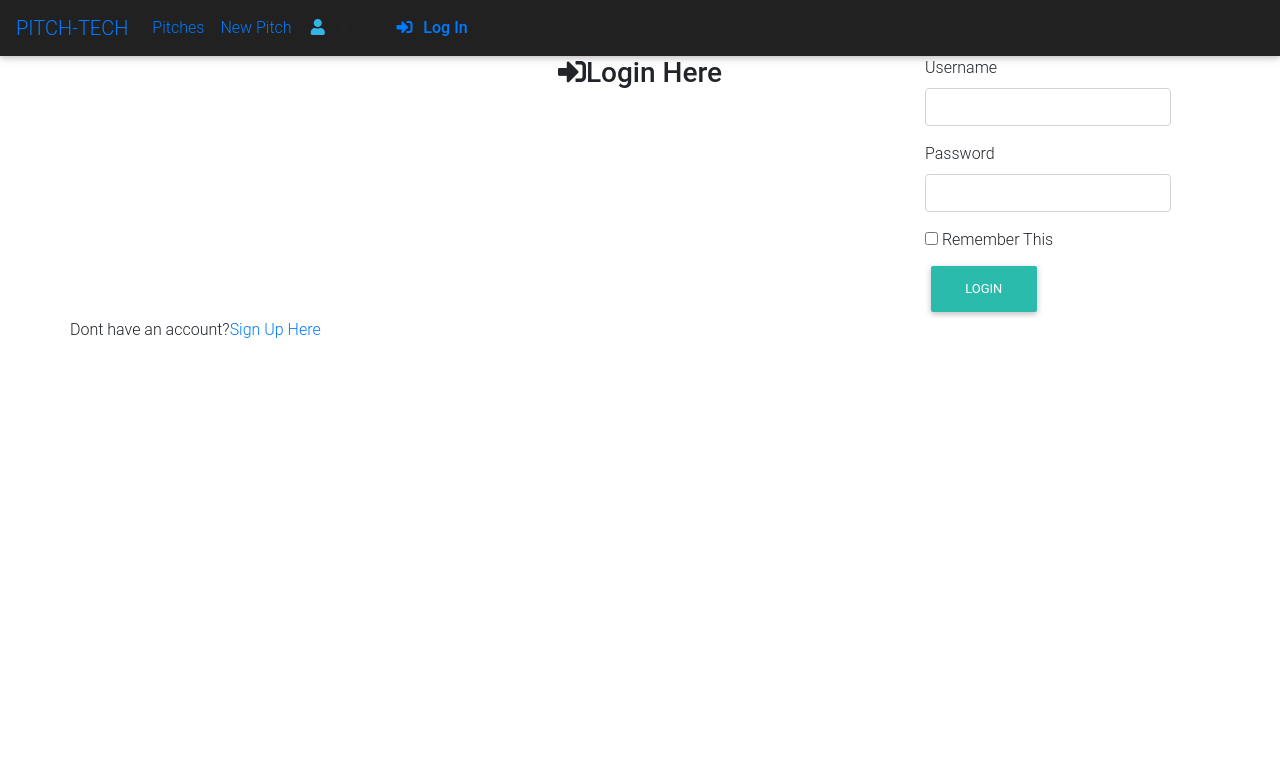
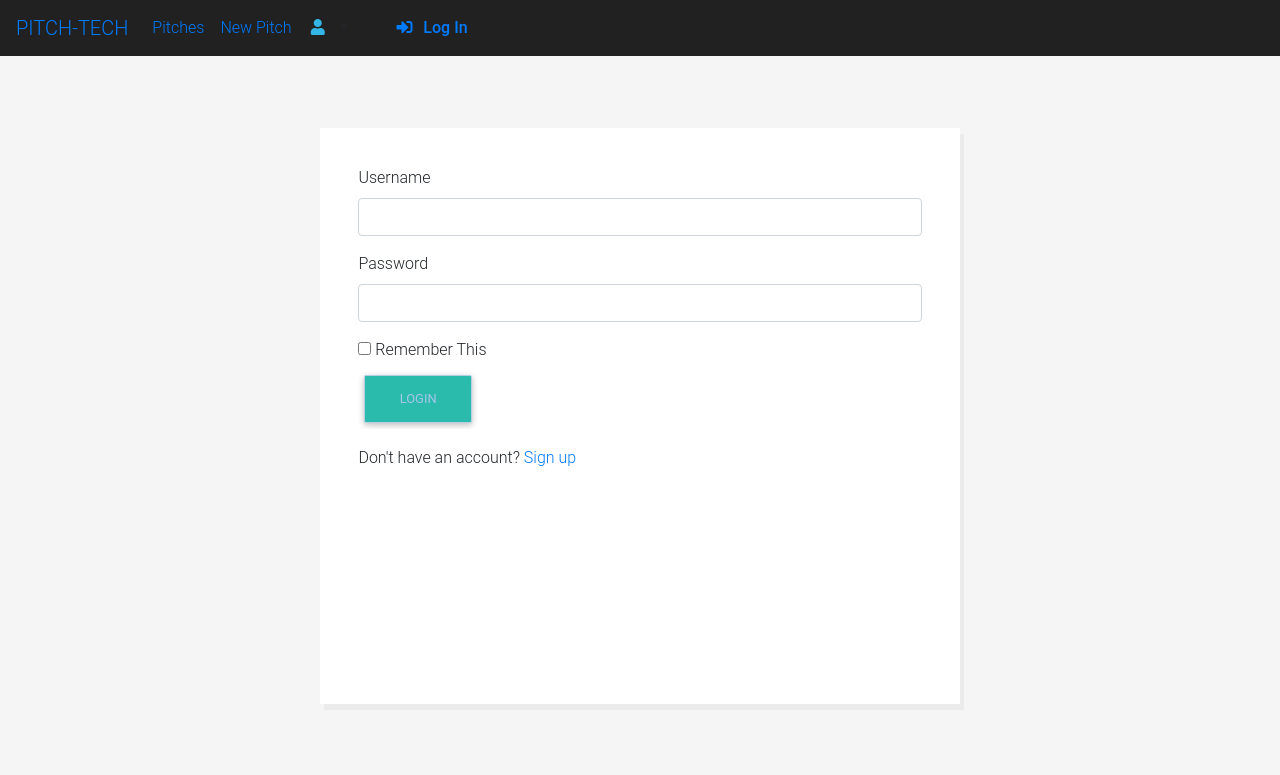
Before and after one commit to LekamCharity/Pitch-Tech, a Flask app: template app/templates/auth/login.html in a window 1280 px wide. Shown: the top 775 px of the page. Run offline with Flask 2, Linux system fonts and the light colour scheme; the template is opened without the code that fills it: values that come from a table or form of the project are taken from there, others are empty; some libraries are stand-ins or nearby versions; some web fonts are replaced.

Commit message:
changed the styling

```diff
--- a/app/templates/auth/login.html
+++ b/app/templates/auth/login.html
@@ -1,22 +1,82 @@
 {% extends 'base.html'%}
 {% import 'bootstrap/wtf.html' as wtf%}
+{% block content%}
+<style>
+    @media screen and (max-width: 1920px) and (min-width: 769px) {
+      .container {
+        position: absolute;
+        top: 50%;
+        left: 50%;
+        transform: translate(-50%, -50%);
+        padding: 3%;
+        height: 80%;
+        width: 50%;
+        background-color: white;
+        box-shadow: 4px 6px rgba(211, 211, 211, 0.3);
+      }
+      .container-fluid {
+        position: absolute;
+        background: whitesmoke;
+        padding-top: 10%;
+        height: 96%;
+        width: 100%;
+      }
+      .btn {
+        background-color: white;
+        border: 1px solid rgb(184, 206, 228);
+        color: rgb(165, 198, 231);
+        margin-top: 3.5%;
+      }
+    }
+    @media screen and (max-width: 1920px) and (min-width: 1240px) {
+      .container-fluid {
+        height: 90%;
+        padding-top: 4%;
+      }
+    }
+    @media screen and (max-width: 1240px) and (min-width: 769px) {
+      .container-fluid {
+        height: 90%;
+        padding-top: 10%;
+      }
+      .container {
+        top: 50%;
+        left: 50%;
+        transform: translate(-50%, -50%);
+        height: 80%;
+        width: 70%;
+      }
+    }
+    @media screen and (max-width: 768px) and (min-width: 320px) {
+      .container {
+        position: absolute;
+        padding: 3%;
+        height: 80%;
+        margin-left: 5%;
+        width: 80%;
+      }
+      .container-fluid {
+        position: absolute;
+        padding-top: 10%;
+        height: 96%;
+        width: 100%;
+      }
+      .btn {
+        background-color: white;
+        border: 1px solid rgb(170, 202, 235);
+        color: rgb(143, 190, 238);
+        margin: 3% 0%;
+      }
+    }
+  </style>
 
-{% block content%}
-<div class="container">
-    <div class="row">
-        <div class="col-md-3"></div>
-        <div class="col-md-6">
-            <h3 class="text-center"><i class="fas fa-sign-in-alt text-center"></i><strong class="text-center">Login Here</strong></h3>
-            {% for message in get_flashed_messages() %}
-            <div class="alert alert-danger">
-                    {{ message }}
-                <button type="submit" class="close" data-dismis="alert">&times;</button>
-            {% endfor %}
-            </div>
-            {{wtf.quick_form(loginform)}}
-            <p>Dont have an account?<a href="{{url_for('auth.signup')}}">Sign Up Here</a></p>
-        </div>
-        <div class="col-md-3"></div>
+  <div class="container-fluid">
+    <div class="container">
+      {{wtf.quick_form(login_form)}}
+      <p style="margin-top: 3%;">Don't have an account?
+        <a href="{{url_for('auth.register')}}">Sign up</a>
+      </p>
     </div>
-</div>
+  </div>
+
 {% endblock %}
```
